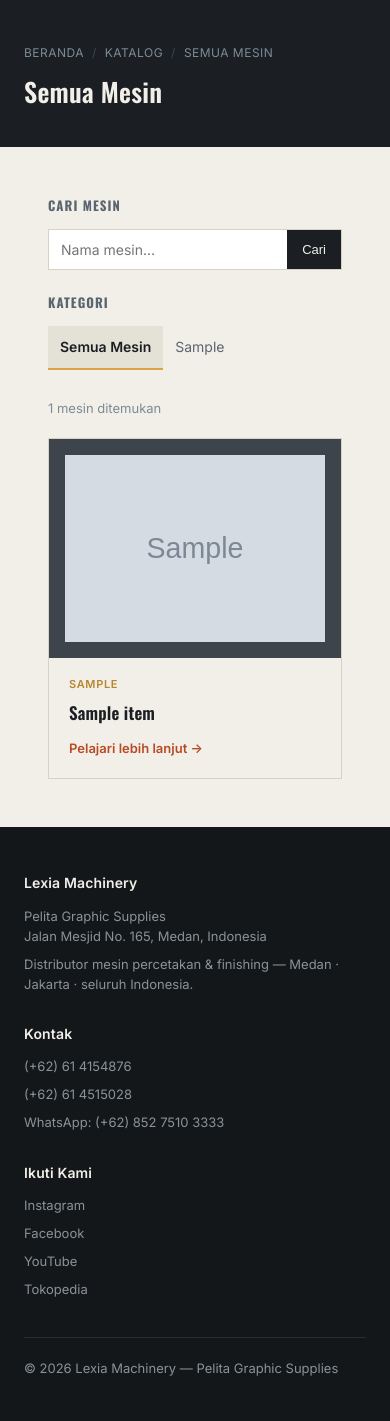
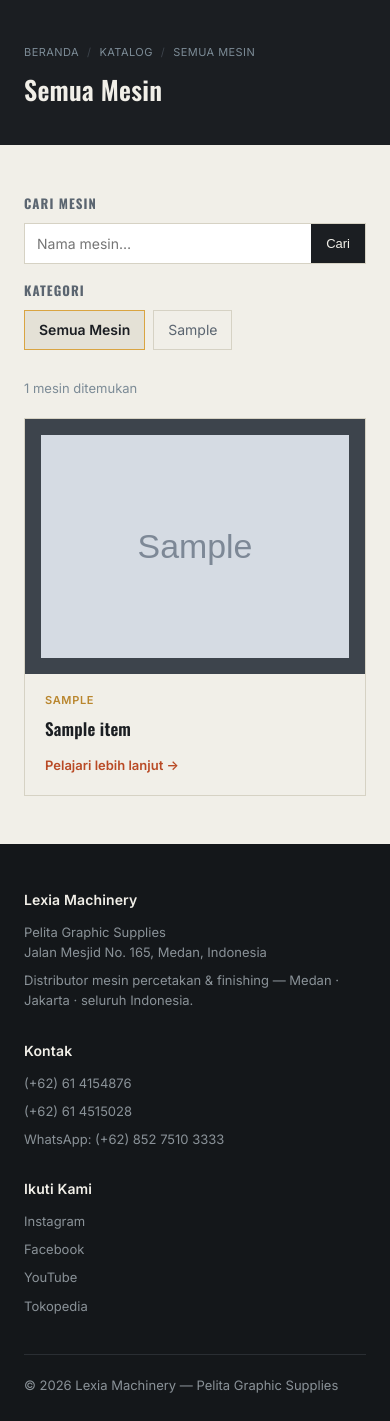
Before and after one commit to MichaelTengganus98/lexia-katalog, a Django app: page /katalog/ in a window 390 px wide. Shown: the part 70-1491 px from the top of the page. Before the commit the page ends 1446 px from the top, so only its background shows below. Run offline with Django 3.2, Linux system fonts and the light colour scheme; tables that the repository leaves empty hold one stand-in row (values such as "Sample post"); grey boxes marked "Sample" are stand-in pictures; some libraries are stand-ins or nearby versions.

Commit message:
redesign: tighten catalog + card layout on phones
Mobile/tablet pass over every page. Fixes:
- catalog sidebar: category list becomes a horizontal strip of square
  tags on <=1024px instead of a tall vertical list that pushed the
  product grid far down the page
- .catalog-layout now gets the 24px side padding on <=960px like the
  other page shells
- <=560px: product-card and key-spec rows stack label above value so
  long values no longer crowd; detail CTAs go full-width; smaller
  breadcrumb type

Homepage, catalog and product detail verified at 375px width;
hamburger nav, section stacking and the product gallery all hold up.

Co-Authored-By: Claude Sonnet 5 <noreply@anthropic.com>
Claude-Session: https://claude.ai/code/session_01SnHtor9d5Y6ty2XT4Kdq1Y

```diff
--- a/assets/css/redesign.css
+++ b/assets/css/redesign.css
@@ -385,15 +385,31 @@ main { flex: 1 0 auto; }
 
 /* ---------- responsive ---------- */
 @media (max-width: 1024px) {
-  .catalog-layout { grid-template-columns: 1fr; gap: 28px; }
+  .catalog-layout { grid-template-columns: 1fr; gap: 22px; }
   .catalog-side { position: static; }
-  .cat-list { flex-flow: row wrap; }
-  .cat-list a { border-left: 0; border-bottom: 2px solid transparent; }
-  .cat-list a.is-active { border-color: var(--amber); }
+  .catalog-side h5 { margin-bottom: 10px; }
+  .search-box { margin-bottom: 16px; }
+  /* categories become a single horizontal strip of square tags */
+  .cat-list {
+    flex-flow: row nowrap;
+    gap: 8px;
+    overflow-x: auto;
+    -webkit-overflow-scrolling: touch;
+    padding-bottom: 6px;
+    scrollbar-width: thin;
+  }
+  .cat-list a {
+    flex: 0 0 auto;
+    border: 1px solid var(--card-line);
+    border-left: 1px solid var(--card-line);
+    padding: 8px 14px;
+    white-space: nowrap;
+  }
+  .cat-list a.is-active { border-color: var(--amber); color: var(--ink); font-weight: 600; background: var(--paper-dim); }
 }
 @media (max-width: 960px) {
   .container, .section, .section.tight, .page-hero, .site-nav, .site-footer,
-  .detail-wrap, .detail-section, .contact-grid, .pager { padding-left: 24px; padding-right: 24px; }
+  .catalog-layout, .detail-wrap, .detail-section, .contact-grid, .pager { padding-left: 24px; padding-right: 24px; }
   .nav-toggle { display: flex; }
   .nav-links {
     display: none; position: absolute; top: 100%; left: 0; right: 0;
@@ -420,4 +436,9 @@ main { flex: 1 0 auto; }
   .cat-grid, .prod-grid, .prod-grid.featured-layout, .trust { grid-template-columns: 1fr; }
   .page-hero h1 { font-size: 26px; }
   .hero-text h1 { font-size: 28px; }
+  /* stack spec label / value so long values don't crowd on narrow screens */
+  .prod-body .spec-row, .detail-key .spec-row { flex-direction: column; gap: 2px; }
+  .prod-body .spec-row span:last-child, .detail-key .spec-row span:last-child { text-align: left; }
+  .detail-actions .btn { flex: 1 1 100%; }
+  .breadcrumb { font-size: 11px; }
 }
```
